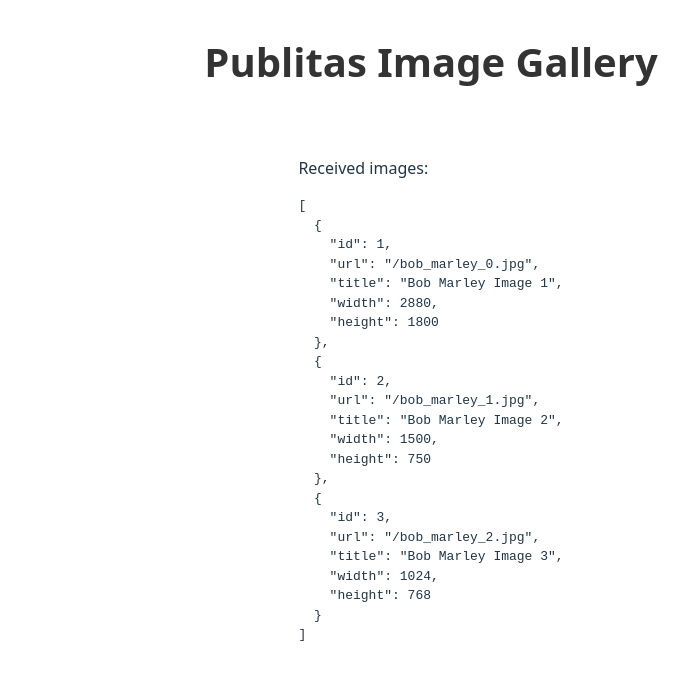
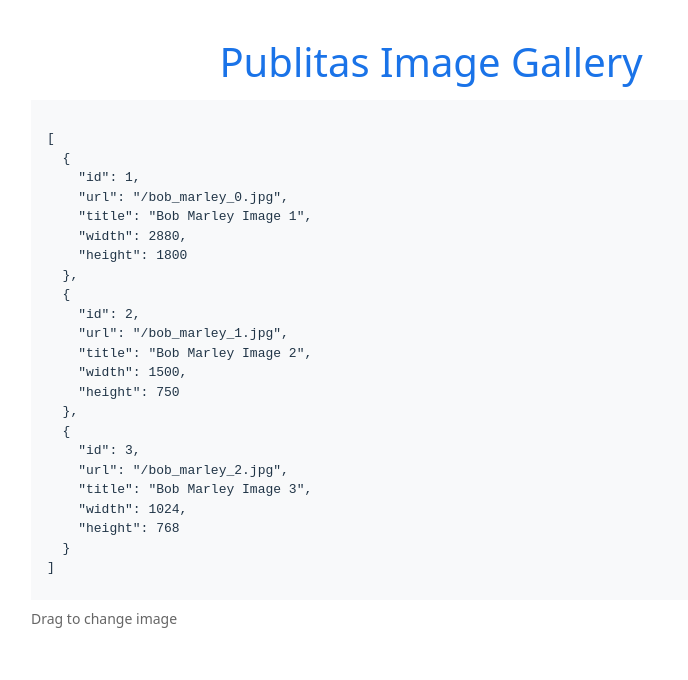
Before and after one commit to misko009e/publitas-interview-challenge, a React (Vite) app: page / in a window 1280 px wide. Shown: the top 680 px of the page, without its empty margins (209-897 px from the left). Built offline with nearby package versions, Linux system fonts and the light colour scheme.

Commit message:
Sorted out the page layout in image gallery and slider, also moved the loading spinner from image gallery to image slider

```diff
--- a/src/image-gallery/components/ImageGallery/ImageGallery.scss
+++ b/src/image-gallery/components/ImageGallery/ImageGallery.scss
@@ -3,23 +3,52 @@
   flex-direction: column;
   align-items: center;
   padding: 2rem;
+  min-height: 100vh;
+  gap: 0.5rem;
 
-  .gallery-title {
-    text-align: center;
-    margin-bottom: 3rem;
+  .gallery-header {
+    width: 100%;
+    display: flex;
+    justify-content: center;
 
     h1 {
       font-size: 2.5rem;
-      font-weight: 600;
-      color: #333;
+      font-weight: 400;
+      color: #1a73e8; /* Publitas blue */
       margin: 0;
     }
   }
 
   .gallery-content {
     width: 100%;
-    max-width: 1200px;
+
+    .image-slider-container {
+      max-width: 800px;
+      margin: 0 auto;
+      height: 500px;
+    }
+  }
+
+  .gallery-footer {
+    width: 100%;
     display: flex;
     justify-content: center;
+
+    .image-slider-hint {
+      width: 100%;
+      max-width: 800px;
+      display: flex;
+      justify-content: flex-start;
+
+      p {
+        margin: 0;
+        color: #666;
+        font-size: 0.875rem;
+        font-family:
+          system-ui,
+          -apple-system,
+          sans-serif;
+      }
+    }
   }
 }
--- a/src/image-gallery/components/ImageGallery/ImageGallery.tsx
+++ b/src/image-gallery/components/ImageGallery/ImageGallery.tsx
@@ -2,7 +2,6 @@ import './ImageGallery.scss';
 
 import { useEffect, useState } from 'react';
 
-import { Spinner } from '../../../shared';
 import type { ImageData } from '../../models';
 import { imageService } from '../../services';
 import { ImageSlider } from '../ImageSlider/ImageSlider';
@@ -36,17 +35,19 @@ export function ImageGallery() {
 
   return (
     <div className="gallery-page">
-      <header className="gallery-title">
+      <header className="gallery-header">
         <h1>Publitas Image Gallery</h1>
       </header>
       <main className="gallery-content">
-        {loading && <Spinner />}
-        {!loading && (
-          <div>
-            <ImageSlider images={images} />
-          </div>
-        )}
+        <div className="image-slider-container">
+          <ImageSlider images={images} loading={loading} />
+        </div>
       </main>
+      <footer className="gallery-footer">
+        <div className="image-slider-hint">
+          <p>Drag to change image</p>
+        </div>
+      </footer>
     </div>
   );
 }
--- /dev/null
+++ b/src/image-gallery/components/ImageSlider/ImageSlider.scss
@@ -0,0 +1,13 @@
+.image-slider {
+  width: 100%;
+  height: 100%;
+  background-color: #f8f9fa;
+  padding: 1rem;
+  box-sizing: border-box;
+
+  &.loading {
+    display: flex;
+    align-items: center;
+    justify-content: center;
+  }
+}
--- a/src/image-gallery/components/ImageSlider/ImageSlider.tsx
+++ b/src/image-gallery/components/ImageSlider/ImageSlider.tsx
@@ -1,14 +1,23 @@
+import './ImageSlider.scss';
+
+import { Spinner } from '../../../shared';
 import type { ImageData } from '../../models';
 
 interface ImageSliderProps {
   images: ImageData[];
+  loading: boolean;
 }
 
-export function ImageSlider({ images }: ImageSliderProps) {
+export function ImageSlider({ images, loading }: ImageSliderProps) {
   return (
-    <div>
-      <p>Received images:</p>
-      <pre>{JSON.stringify(images, null, 2)}</pre>
+    <div className={`image-slider ${loading ? 'loading' : ''}`}>
+      {loading ? (
+        <Spinner />
+      ) : (
+        <div className="content">
+          <pre>{JSON.stringify(images, null, 2)}</pre>
+        </div>
+      )}
     </div>
   );
 }
```
